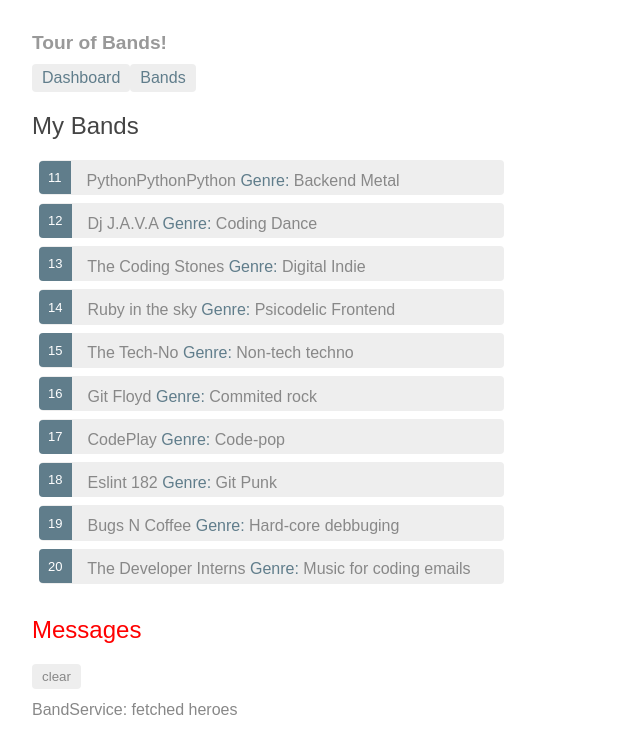
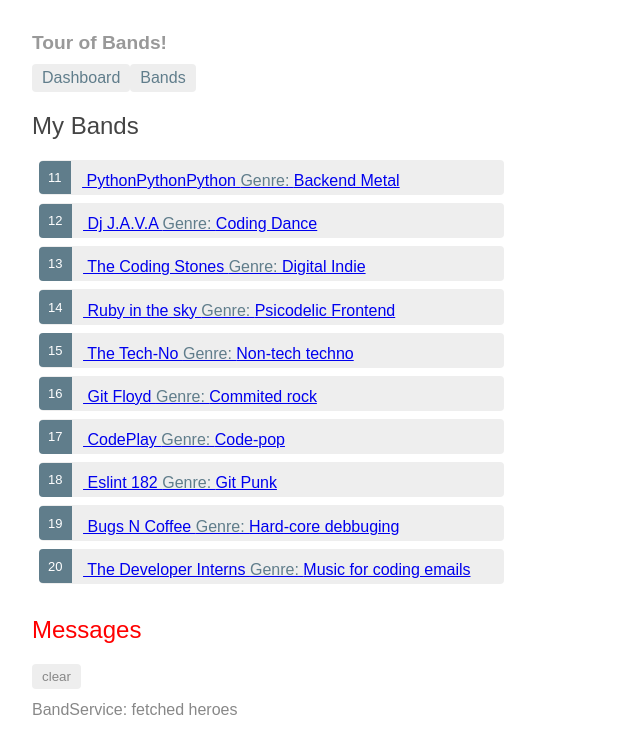
Before and after one commit to Javirum/angular-my-bands, an Angular app: page /bands in a window 1280 px wide. Shown: the top 754 px of the page, without its empty margins (0-640 px from the left). Built offline with nearby package versions, Linux system fonts and the light colour scheme.

Commit message:
Add routerlinks to bands list

```diff
--- a/src/app/bands/bands.component.html
+++ b/src/app/bands/bands.component.html
@@ -2,6 +2,8 @@
   My Bands</h2>
 <ul class="bands">
   <li *ngFor="let band of bands" [class.selected]="band === selectedBand" (click)="onSelect(band)">
-    <span class="badge">{{ band.id }}</span> {{ band.name }} <span class="genre"> Genre: </span> {{ band.genre }}
+    <a routerLink="/detail/{{band.id}}">
+      <span class="badge">{{ band.id }}</span> {{ band.name }} <span class="genre"> Genre: </span> {{ band.genre }}
+    </a>
   </li>
 </ul>
```
